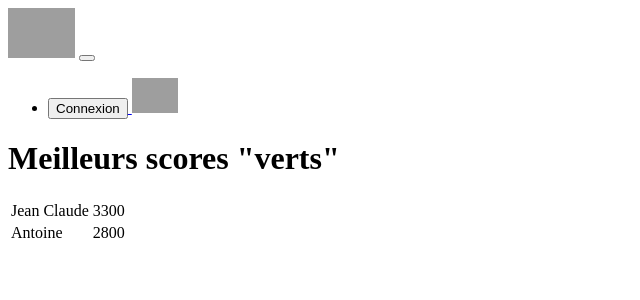
After one commit to Toua45/keolis_hackathon, a Symfony app: template templates/score/index.html.twig in a window 1280 px wide. The commit adds this page. Shown: the top 300 px of the page, without its empty margins (0-640 px from the left). Run offline with Twig, Linux system fonts and the light colour scheme; the template is opened without the code that fills it, so the values that code supplies are empty; some libraries are stand-ins or nearby versions; grey boxes are pictures that could not be loaded.

Commit message:
ajout page score

```diff
--- a/src/Security/LoginFormAuthenticator.php
+++ b/src/Security/LoginFormAuthenticator.php
@@ -95,7 +95,7 @@ class LoginFormAuthenticator extends AbstractFormLoginAuthenticator implements P
         }
 
         // For example : return new RedirectResponse($this->urlGenerator->generate('some_route'));
-        return new RedirectResponse($this->urlGenerator->generate('search_index'));
+        return new RedirectResponse($this->urlGenerator->generate('trip_index'));
     }
 
     protected function getLoginUrl()
--- a/templates/Trip/index.html.twig
+++ b/templates/Trip/index.html.twig
@@ -3,7 +3,9 @@
 {% block title %}{% endblock %}
 
 {% block body %}
-
+    <header>
+        {% include 'include/_navbar.html.twig' %}
+    </header>
     {% include 'Trip/_journeys.html.twig' %}
 
 {% endblock %}
--- a/templates/base.html.twig
+++ b/templates/base.html.twig
@@ -5,6 +5,7 @@
     <title>{% block title %}Tao{% endblock %}</title>
     {{ encore_entry_link_tags('app') }}
     <link href="https://fonts.googleapis.com/css?family=Roboto&display=swap" rel="stylesheet">
+    <link href="https://fonts.googleapis.com/css?family=Righteous&display=swap" rel="stylesheet">
     {% block stylesheets %}
     {% endblock %}
 </head>
--- a/templates/include/_navbar.html.twig
+++ b/templates/include/_navbar.html.twig
@@ -9,9 +9,9 @@
             <li class="nav-item avatar">
                 {% if app.user %}
                     <div class="row">
-                    <a class="nav-link p-0" href="{{ path('app_logout') }}"><button type="button" class="btn btn-danger mr-2">Se deconnecter</button>
+                    <a class="nav-link p-0" href="{{ path('app_logout') }}"><button type="button" class="btn btn-danger mr-2 deco-navbar">Se deconnecter</button>
                         </a><a href="{{ path('app_profile') }}"><img src="https://mdbootstrap.com/img/Photos/Avatars/avatar.jpg" class="rounded-circle z-depth-0"
-                                                                     alt="avatar image" height="45"></a></div>
+                                                                     alt="avatar image" height="60"></a></div>
                 {% else %}
                     <a class="nav-link p-0" href="{{ path('app_login') }}"><button type="button" class="btn btn-danger mr-2">Connexion</button>
                         <img src="https://mdbootstrap.com/img/Photos/Avatars/avatar.jpg" class="rounded-circle z-depth-0"
--- /dev/null
+++ b/templates/score/index.html.twig
@@ -0,0 +1,27 @@
+{% extends 'base.html.twig' %}
+
+{% block title %}Les scores dans votre ville{% endblock %}
+
+{% block body %}
+    <header>
+        {% include 'include/_navbar.html.twig' %}
+    </header>
+   <main>
+    <div class="box-title-score">
+        <h1>Meilleurs scores "verts"</h1>
+    </div>
+       <div class="box-table-score">
+           <table class="table-score">
+               <tr>
+                   <td class="player">Jean Claude</td>
+                   <td class="score-player">3300</td>
+               </tr>
+               <tr>
+                   <td class="player">Antoine</td>
+                   <td class="score-player">2800</td>
+               </tr>
+           </table>
+       </div>
+   </main>
+
+{% endblock %}
```
Also changed, not shown: assets/css/app.scss (+32 -0 lines), src/Controller/ScoreController.php (added, +20 -0 lines).
